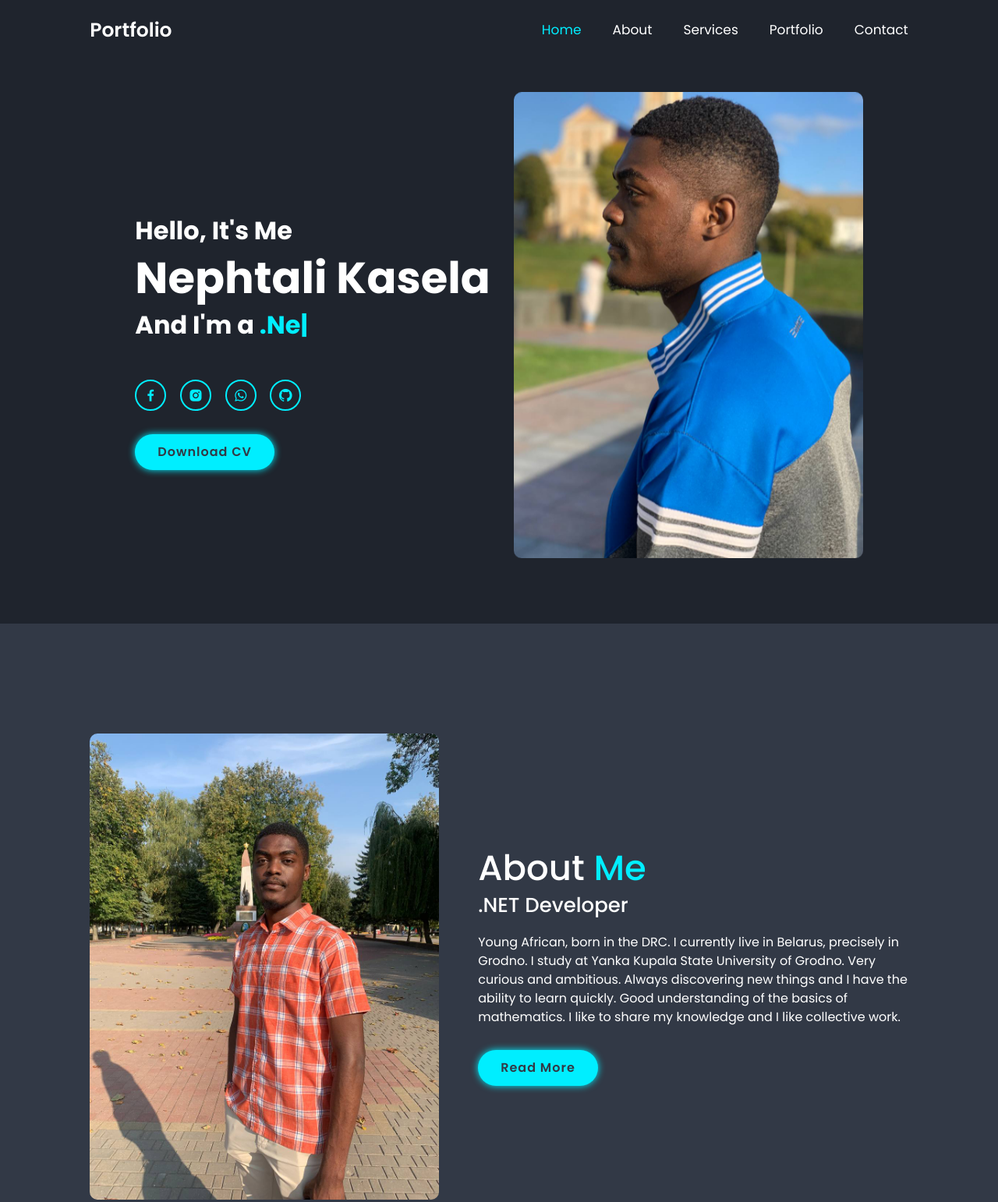
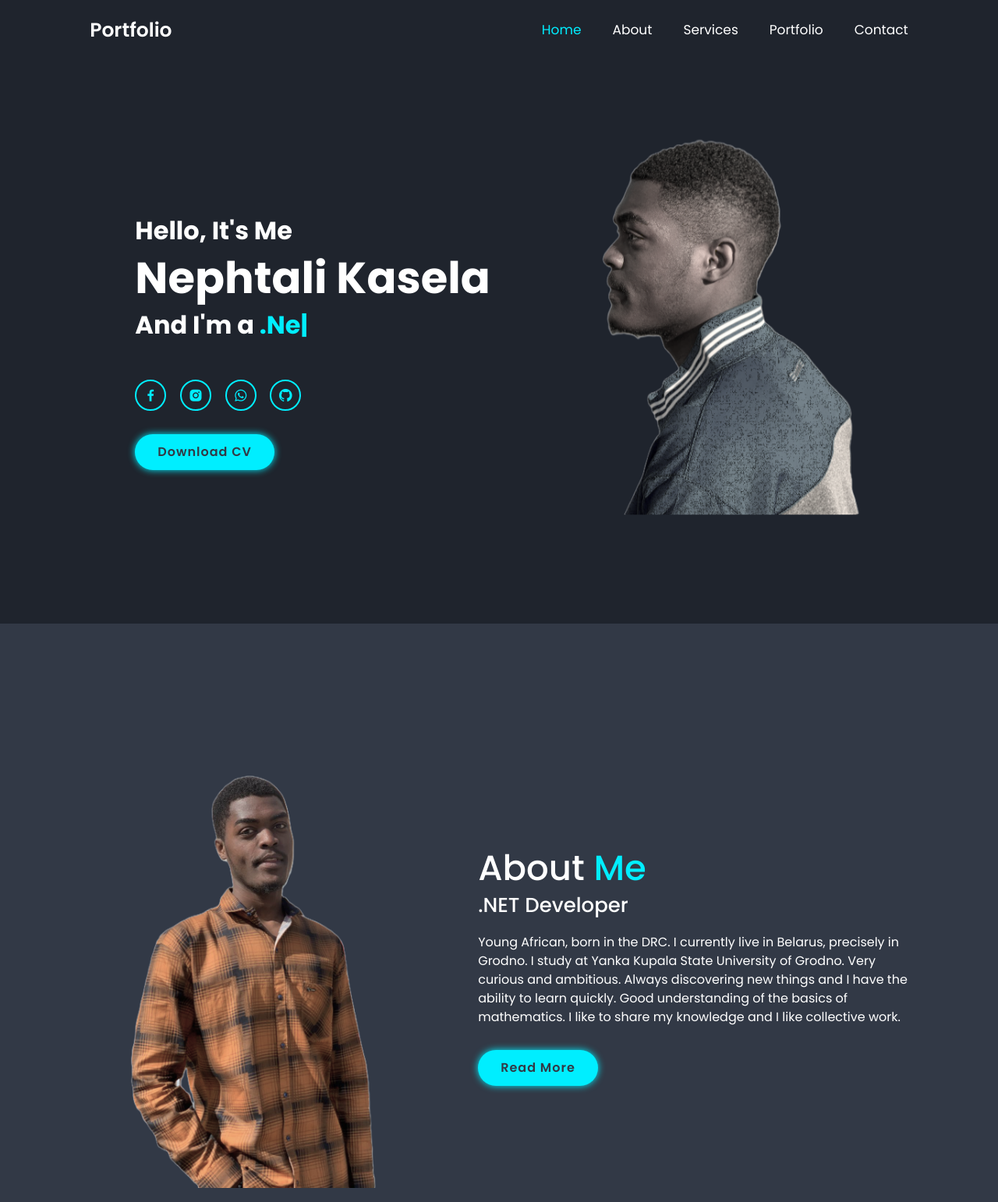
Before and after one commit to NephtaliKasela/Portfolio, a plain HTML site: page index.html in a window 1280 px wide. Shown: the top 1542 px of the page at 78% size. Drawn offline with nearby package versions, Linux system fonts and the light colour scheme.

Commit message:
Change pictures

```diff
--- a/index.html
+++ b/index.html
@@ -55,14 +55,14 @@
       </div>
 
       <div class="home-img">
-        <img src="Pictures/Home.jpg" alt="">
+        <img src="Pictures/Home.png" alt="">
       </div>
     </section>
 
     <!-- about section design -->
     <section class="about" id="about">
       <div class="about-img me-5">
-        <img src="Pictures/AboutMe.jpg" alt="">
+        <img src="Pictures/aboutMe.png" alt="">
       </div>
 
       <div class="about-content">
```
Also changed, not shown: Pictures/Home.png (added), Pictures/aboutMe.png (added).
